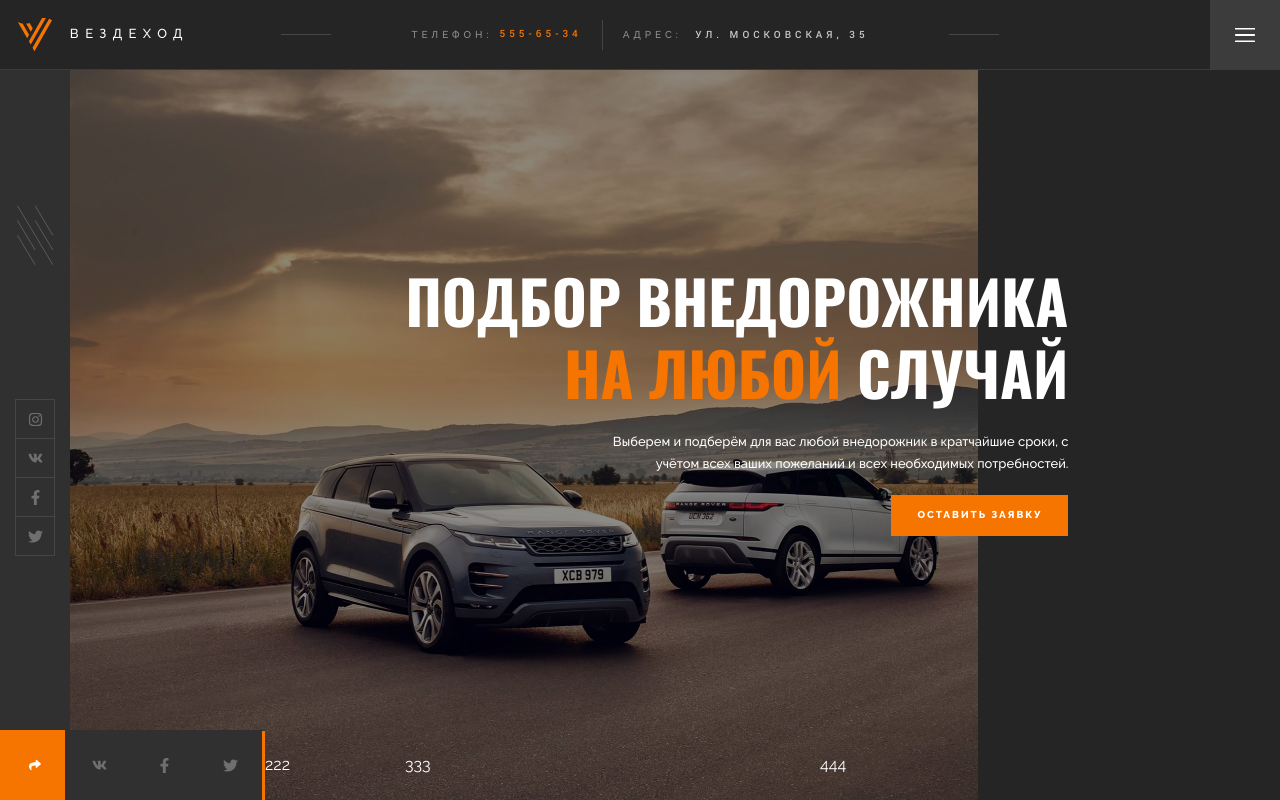
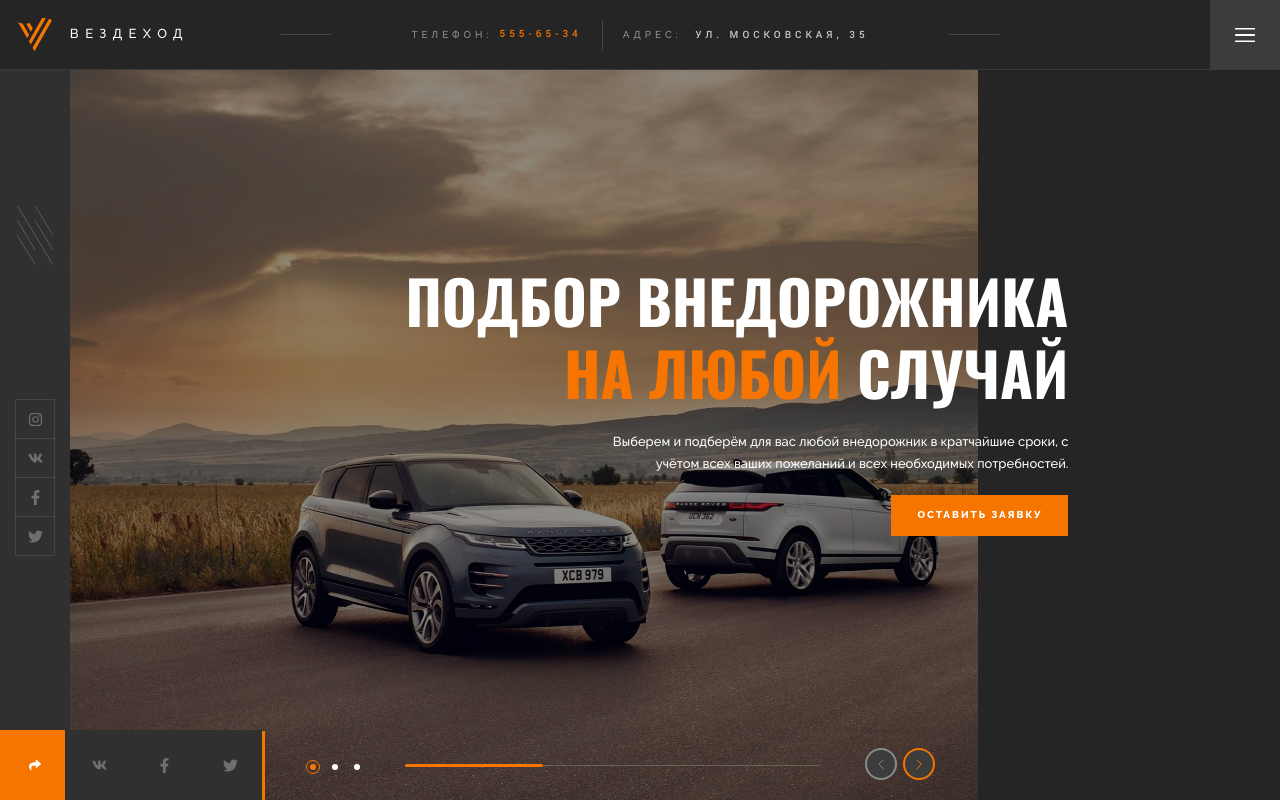
Before and after one commit to naumovarthur/car-slider, a website: page app/index.html in a window 1280 px wide. Drawn offline with nearby package versions, Linux system fonts and the light colour scheme; files that its build step writes are made by us from their sources.

Commit message:
add swiper navigation

```diff
--- a/app/index.html
+++ b/app/index.html
@@ -102,9 +102,18 @@
             </a>
           </div>
         </div>
-        <div class="slider-pagination">222</div>
-        <div class="slider-scrollbar">333</div>
-        <div class="slider-navigation">444</div>
+        <div class="slider-pagination">
+          <div class="swiper-pagination"></div>
+        </div>
+        <div class="slider-scrollbar">
+          <div class="swiper-scrollbar"></div>
+        </div>
+        <div class="slider-navigation">
+          <div class="slider-navigation-container">
+            <div class="swiper-button-prev"></div>
+            <div class="swiper-button-next"></div>
+          </div>
+        </div>
       </div>
     </div>
   </div>
--- a/app/js/app.js
+++ b/app/js/app.js
@@ -1,6 +1,6 @@
 //@ts-check
-import {Swiper, Parallax, Mousewheel, Controller} from 'swiper'
-Swiper.use([Parallax, Mousewheel, Controller])
+import {Swiper, Parallax, Mousewheel, Controller, Pagination, Scrollbar, Navigation} from 'swiper'
+Swiper.use([Parallax, Mousewheel, Controller, Pagination, Scrollbar, Navigation])
 
 document.addEventListener('DOMContentLoaded', () => {
 	const sliderImg = new Swiper('.slider-img', {
@@ -17,6 +17,18 @@ document.addEventListener('DOMContentLoaded', () => {
 		speed: 2400,
 		mousewheel: {
 			invert: false
+		},
+		pagination: {
+			el: '.swiper-pagination',
+			clickable: true
+		},
+		scrollbar: {
+			el: '.swiper-scrollbar',
+			draggable: true
+		},
+		navigation: {
+			nextEl: '.swiper-button-next',
+			prevEl: '.swiper-button-prev'
 		}
 	})
 
--- a/app/styles/sass/blocks/home-header.scss
+++ b/app/styles/sass/blocks/home-header.scss
@@ -212,16 +212,53 @@ html {
   flex: 0 1 auto;
 }
 
-.slider-pagination {
-  flex: 0 0 140px;
-}
-
 .slider-scrollbar {
   flex: 1 0 0;
+  .swiper-scrollbar {
+    height: 1px;
+    background-color: rgba(#fff, .2);
+  }
+  .swiper-scrollbar-drag {
+    height: 3px;
+    background-color: $accent;
+    top: -1px;
+  }
 }
 
 .slider-navigation {
   flex: 0 0 140px;
+  position: relative;
+  left: 10px;
+  .swiper-button-next,
+  .swiper-button-prev {
+    height: 32px;
+    width: 32px;
+    color: $accent;
+    background-color: #3c3c3c;
+    border-radius: 100%;
+    border: 2px solid $accent;
+    top: 5px;
+    &::after {
+      font-size: 10px;
+    }
+    &.swiper-button-disabled {
+      opacity: 1;
+      border-color: #8a8a8a;
+      color: #8a8a8a;
+    }
+  }
+  .swiper-button-next {
+    right: 0;
+  }
+  .swiper-button-prev {
+    left: 0;
+  }
+}
+
+.slider-navigation-container {
+  max-width: 70px;
+  position: relative;
+  margin: auto;
 }
 
 .slider-share__items {
@@ -321,3 +358,32 @@ html {
   float: right;
   clear: both;
 }
+
+.slider-pagination {
+  flex: 0 0 140px;
+  display: flex;
+  justify-content: center;
+  height: $size;
+  align-items: center;
+  .swiper-pagination-bullet {
+    width: 6px;
+    height: 6px;
+    opacity: 1;
+    background-color: #fff;
+    margin: 0 8px;
+  }
+  .swiper-pagination-bullet-active {
+    background-color: $accent;
+    position: relative;
+    &::before {
+      content: '';
+      width: 14px;
+      height: 14px;
+      border: 1px solid $accent;
+      position: absolute;
+      border-radius: 100%;
+      top: -4px;
+      left: -4px;
+    }
+  }
+}
```
Also changed, not shown: app/css/main.min.css, app/js/app.min.js.
